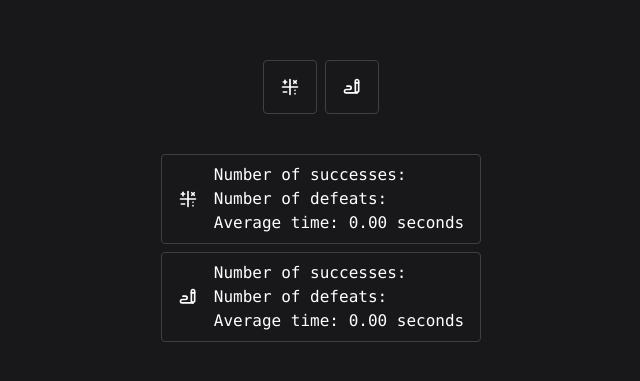
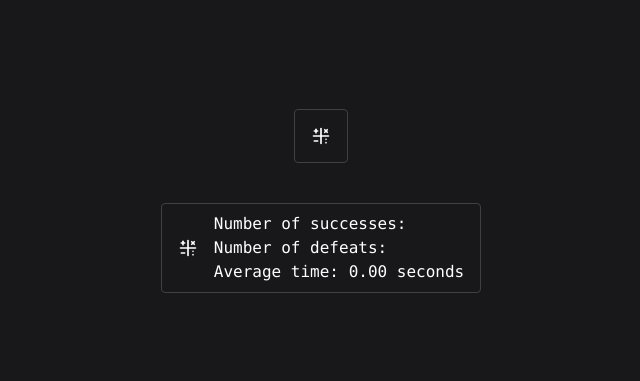
Before and after one commit to MoskalykA/tr_study, a React (Vite) app: page / in a window 1280 px wide. Shown: the part 199-580 px from the top of the page, without its empty margins (319-959 px from the left). Built offline with nearby package versions, Linux system fonts and the light colour scheme.

Commit message:
refactor: deletion of the writing part

```diff
--- a/src/pages/Index.tsx
+++ b/src/pages/Index.tsx
@@ -1,13 +1,12 @@
 import { invoke } from "@tauri-apps/api/tauri"
 import { useEffect, useState } from "react"
-import { TbMathSymbols, TbWriting } from "react-icons/tb"
+import { TbMathSymbols } from "react-icons/tb"
 import { Link } from "react-router-dom"
 import StatsType from "../types/Stats"
 
 function Index() {
    const [data, setData] = useState<StatsType | null>(null)
    const [calculAverageTime, setCalculAverageTime] = useState<number>(0)
-   const [writingAverageTime, setWritingAverageTime] = useState<number>(0)
    useEffect(() => {
       invoke("get_data").then((data: any) => {
          setData(data)
@@ -18,12 +17,6 @@ function Index() {
       }).then((data: any) => {
          setCalculAverageTime(data)
       })
-
-      invoke("get_average_time", {
-         to: "writing"
-      }).then((data: any) => {
-         setWritingAverageTime(data)
-      })
    }, [])
 
    return (
@@ -32,10 +25,6 @@ function Index() {
             <Link to="/calcul" className="flex justify-center items-center border border-zinc-700 rounded p-4 transition-all duration-1000 hover:shadow-2xl hover:cursor-pointer hover:p-8">
                <TbMathSymbols className="w-5 h-5 text-white"/>
             </Link>
-
-            <div className="flex justify-center items-center border border-zinc-700 rounded p-4 transition-all duration-1000 hover:shadow-2xl hover:cursor-pointer hover:p-8">
-               <TbWriting className="w-5 h-5 text-white"/>
-            </div>
          </div>
 
          <div className="space-y-2">
@@ -48,16 +37,6 @@ function Index() {
                   <h1 className="text-white font-mono">Average time: { calculAverageTime.toFixed(2) } seconds</h1>
                </div>
             </div>
-
-            <div className="flex justify-center items-center border border-zinc-700 rounded p-2 px-4 space-x-4">
-               <TbWriting className="w-5 h-5 text-white"/>
-
-               <div>
-                  <h1 className="text-white font-mono">Number of successes: { data?.writing.number_of_successes }</h1>
-                  <h1 className="text-white font-mono">Number of defeats: { data?.writing.number_of_defeats }</h1>
-                  <h1 className="text-white font-mono">Average time: { writingAverageTime.toFixed(2) } seconds</h1>
-               </div>
-            </div>
          </div>
       </div>
    )
--- a/src/types/Stats.ts
+++ b/src/types/Stats.ts
@@ -1,9 +1,7 @@
 import CalculType from "./Calcul"
-import WritingType from "./Writing"
 
 interface Stats {
-   calcul: CalculType,
-   writing: WritingType
+   calcul: CalculType
 }
 
 export default Stats
```
Also changed, not shown: src/types/OldWriting.ts (deleted, +0 -8 lines), src/types/Writing.ts (deleted, +0 -9 lines), 1 other file (tests, documents, lock files or other folders).
